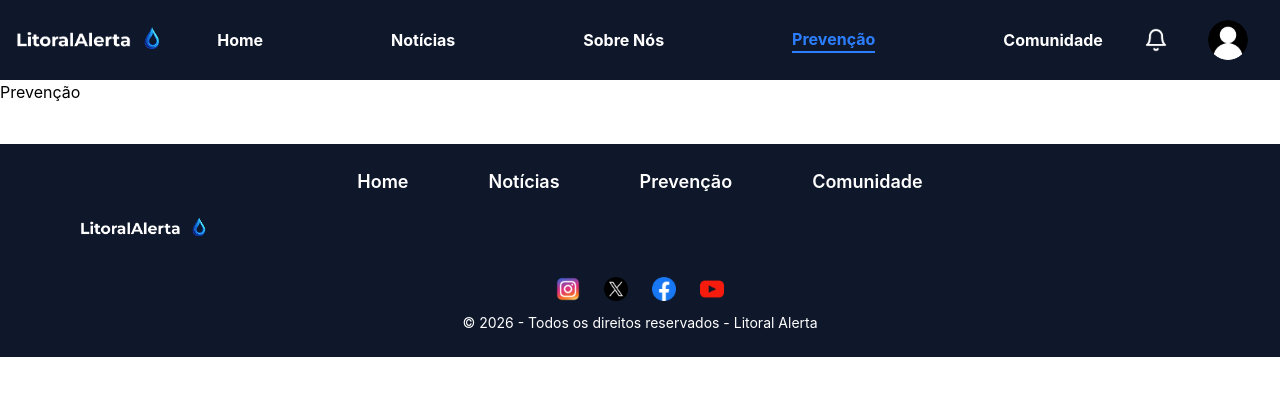
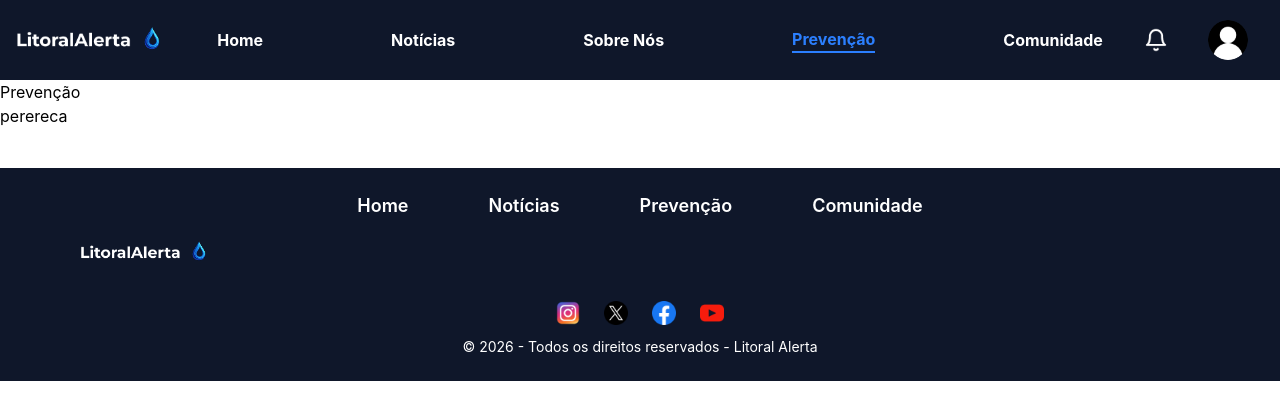
Before and after one commit to arielviniciuscyber/litoral-alerta, a React (Vite) app: page /prevencao in a window 1280 px wide. Shown: the top 420 px of the page. Built offline with nearby package versions, Linux system fonts and the light colour scheme.

Commit message:
newpeople

```diff
--- a/src/pages/Prevencao.jsx
+++ b/src/pages/Prevencao.jsx
@@ -2,6 +2,7 @@ export default function Prevencao() {
   return (
     <div>
       <h1>Prevenção</h1>
+      <p>perereca</p>
     </div>
   )
 }
```
